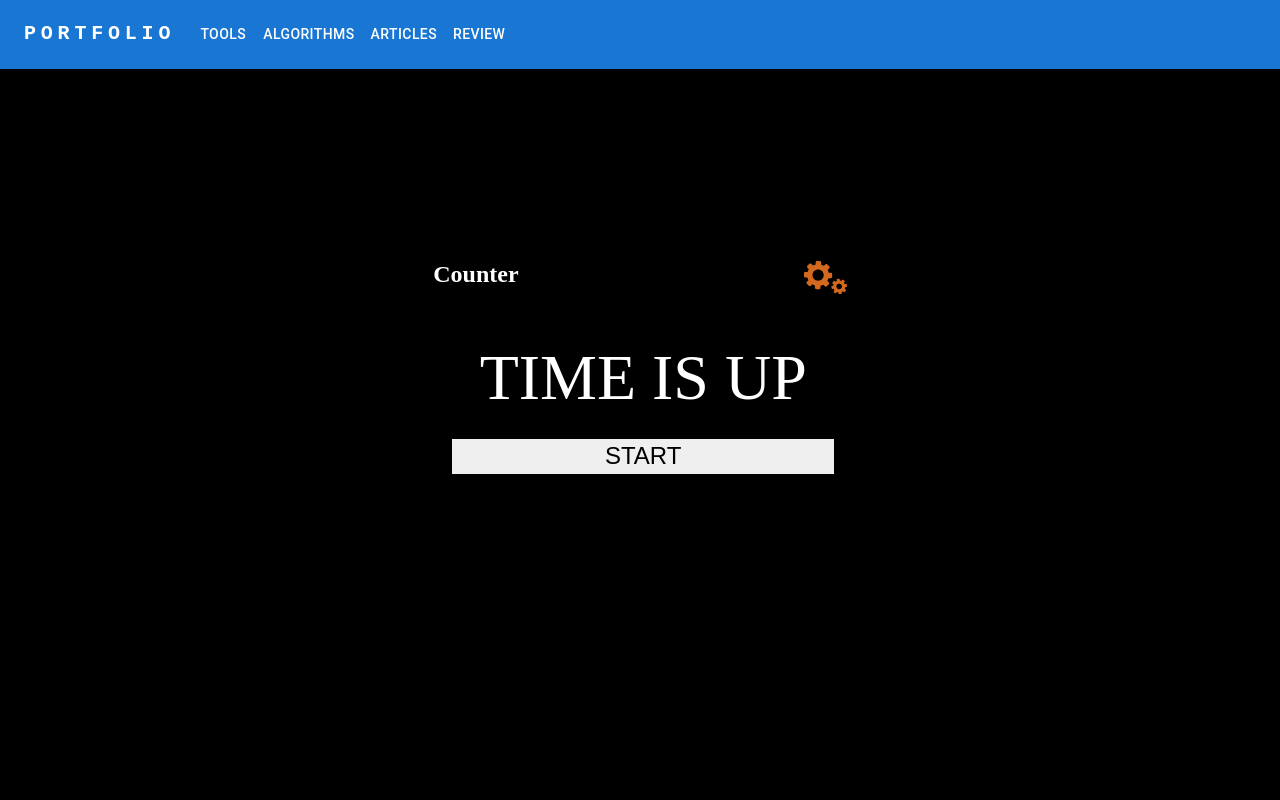
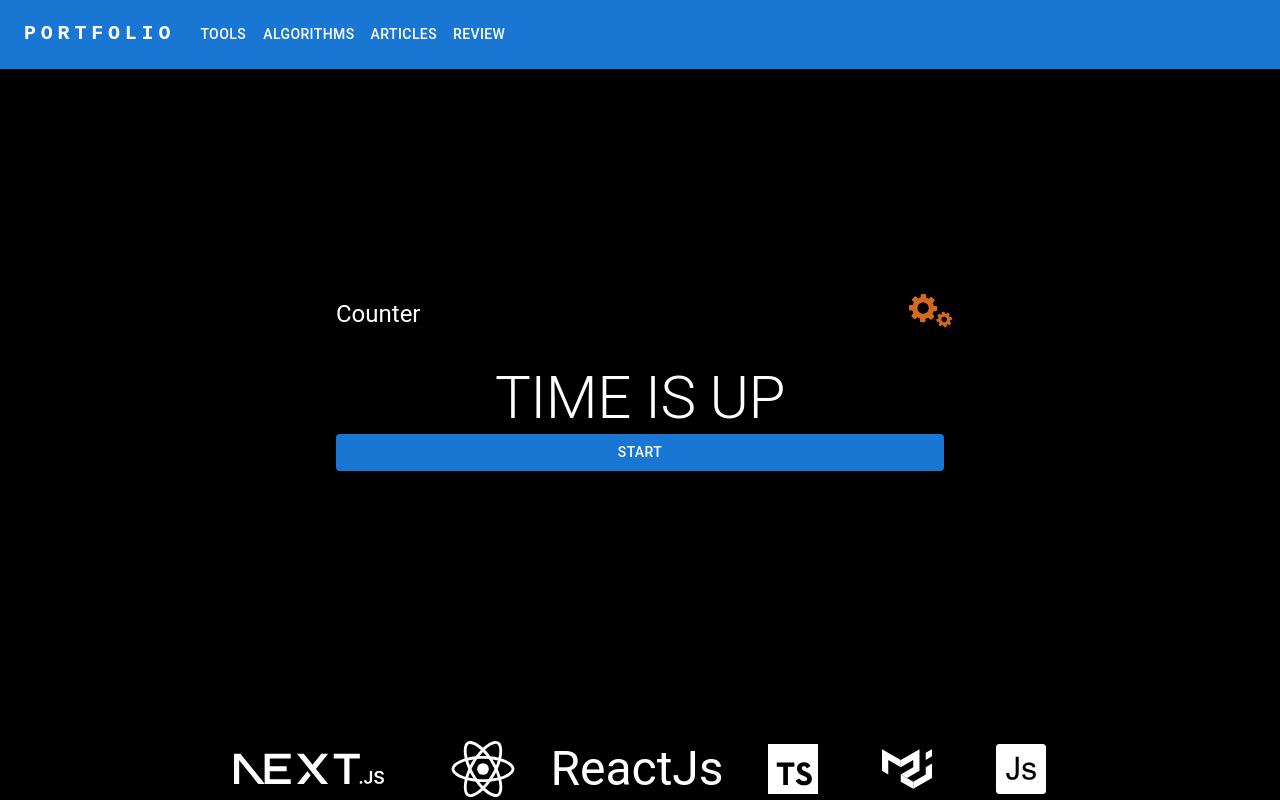
Before and after one commit to carlosharo/portfolio, a Next.js app: page /tools in a window 1280 px wide. Shown: the top 800 px of the page. Built offline with nearby package versions, Linux system fonts and the light colour scheme.

Commit message:
master: counter alyour update'

```diff
--- a/app/_commons/_components/PTCard/index.tsx
+++ b/app/_commons/_components/PTCard/index.tsx
@@ -1,17 +1,25 @@
-import { Card, SxProps, Theme } from "@mui/material";
+import { Card, CardContent, SxProps, Theme } from "@mui/material";
 import { ReactNode } from "react";
 
-interface PTCard {
+interface PTCardProps {
     children: ReactNode;
     sx?: SxProps<Theme> | undefined;
 }
 
-export const PTCard = ({ children, sx }: PTCard) => {
+export const PTCard = ({ children, sx }: PTCardProps) => {
     return (
         <Card
-            sx={{ bgcolor: '#000', color: '#fff', ...sx }}
+            sx={{ minWidth: { xs: 200, md: 400 }, bgcolor: 'transparent', color: '#fff', ...sx }}
         >
             {children}
         </Card>
     );
 }
+
+export const PTCardContent = ({ children, sx }: PTCardProps) => {
+    return (
+        <CardContent sx={{ display: 'flex', flexDirection: 'column', alignItems: 'center', ...sx}}>
+        {children}
+    </CardContent>
+    );
+}
--- a/app/_commons/_components/PTGrid/index.tsx
+++ b/app/_commons/_components/PTGrid/index.tsx
@@ -8,14 +8,11 @@ interface PTBoxProps {
 export const PTGrid = ({ children }: PTBoxProps) => {
     return <Grid
         container
-        columns={{ xs: 6, md: 12 }}
         rowGap={{ xs: 4 }}
         py={{ xs: 2, md: 4, lg: 6 }}
         direction={{ xs: 'column', md: 'row' }}
         alignItems={{ xs: 'center' }}
     >
-        <Grid md={2} />
         {children}
-        <Grid md={2} />
     </Grid>
 }
--- a/app/layout.tsx
+++ b/app/layout.tsx
@@ -3,6 +3,8 @@ import { FooterLayout } from "./_layout/Footer";
 import { HeaderLayout } from "./_layout/Header";
 import "./globals.css";
 import { PTContainer } from "./_commons/_components/PTContainer";
+import { PTGrid } from "./_commons/_components";
+import { Grid } from "@mui/material";
 
 export const metadata: Metadata = {
   title: "Portfolio",
@@ -19,7 +21,13 @@ export default function RootLayout({
       <body>
         <HeaderLayout />
         <PTContainer>
-          {children}
+          <PTGrid>
+            <Grid xs={1} />
+            <Grid xs={10} >
+              {children}
+            </Grid>
+            <Grid xs={1} />
+          </PTGrid>
         </PTContainer>
         <FooterLayout />
       </body>
--- a/app/page.tsx
+++ b/app/page.tsx
@@ -3,7 +3,6 @@ import { PTImage, PTGrid, PTCard } from './_commons/_components';
 
 export default function Home() {
   return (
-    <Box >
       <PTGrid>
         <Grid md={6}>
           <PTCard>
@@ -20,11 +19,10 @@ export default function Home() {
         </Grid>
         <Grid md={1} />
         <Grid md={2}>
-          <Card sx={{ maxWidth: 150, backgroundColor: 'transparent' }} >
+          <PTCard sx={{ maxWidth: 200, minWidth: 200, backgroundColor: 'transparent' }} >
             <PTImage src='./me.jpeg' alt='avatar' style={{ borderRadius: '50%' }} />
-          </Card>
+          </PTCard>
         </Grid>
       </PTGrid>
-    </Box>
   );
 }
--- a/app/tools/components/countdownRedux.tsx
+++ b/app/tools/components/countdown/countdownRedux.tsx
@@ -1,11 +1,11 @@
 'use client'
 import { useEffect, useReducer, useCallback } from "react";
-import styles from "../../page.module.css";
-import { getTime, getFormat } from '../../_utils';
-import { SettingsIcon } from '../../_commons/_icons';
-import { ActionPayload, countdownReducer, CountdownType, initialState } from '../../_reducers'
+import { getTime, getFormat } from '../../../_utils';
+import { SettingsIcon } from '../../../_commons/_icons';
+import { ActionPayload, countdownReducer, CountdownType, initialState } from '../../../_reducers'
 import { Settings } from "./settings";
-import { Box } from "@mui/material";
+import { PTCard, PTCardContent } from "@/app/_commons/_components";
+import { Button, CardActions, CardContent, CardHeader, Grid, Typography } from "@mui/material";
 
 export const CountdownRedux = () => {
     const [state, dispatch] = useReducer(countdownReducer, initialState);
@@ -59,34 +59,25 @@ export const CountdownRedux = () => {
     }, [counter, isRunning]);
 
     return (
-        <Box sx={{color: 'white'}}>
-            <div className={styles.countdown_header}>
-                <h2>Counter</h2>
-                <SettingsIcon onClick={toggleSettings} />
-            </div>
-            <div className={styles.card}>
-                <div
-                    key='countdown'
-                    className={+currentMinutes <= 0 && +currentSeconds <= 0 ? '' : +currentMinutes < 15 ? styles.alert : +currentMinutes < 20 ? styles.warning : ''}
+        <>
+            <PTCard>
+                <CardHeader
+                    title='Counter'
+                    action={<SettingsIcon onClick={toggleSettings} />}
                 >
-                    <div
-                        key='countdow-time'
-                        className={styles.countdown}
-                    >
+                </CardHeader>
+                <PTCardContent>
+                    <Typography sx={{ typography: { xs: 'h5', md: 'h2' } }}>
                         {isRunning ? getFormat(currentMinutes, currentSeconds) : 'TIME IS UP'}
-                    </div>
-                    <button
-                        className={styles.startbutton}
-                        onClick={handleStart}
-                    >
+                    </Typography>
+                    <Button variant="contained" fullWidth onClick={handleStart}>
                         {buttonText}
-                    </button>
-                </div>
-                {
-                    showSettings && <Settings minutes={minutes} seconds={seconds} handleTime={handleTime} />
-                }
-            </div>
-        </Box>
-
+                    </Button>
+                </PTCardContent>
+                {showSettings && <CardActions>
+                    <Settings minutes={minutes} seconds={seconds} handleTime={handleTime} />
+                </CardActions>}
+            </PTCard>
+        </>
     );
 }
--- /dev/null
+++ b/app/tools/components/countdown/settings.tsx
@@ -0,0 +1,41 @@
+import { PTGrid } from '@/app/_commons/_components';
+import { CountdownType, ActionPayload } from '../../../_reducers/countdownReducer';
+import { memo } from "react";
+import { Grid, Typography } from '@mui/material';
+
+interface SettingsProps {
+    minutes: number;
+    seconds: number;
+    handleTime: (type: CountdownType, payload: ActionPayload) => void;
+}
+// eslint-disable-next-line react/display-name
+export const Settings = memo(({ minutes, seconds, handleTime }: SettingsProps) => {
+
+    return (
+        <>
+            <Grid xs={6} sx={{ display: 'flex', justifyContent: 'space-around' }}>
+                <Typography sx={{ typography: { sx: 'h3', md: 'h5' } }}>Minutes</Typography>
+                <input
+                    min={0}
+                    max={59}
+                    name="minutes" type="number"
+                    value={minutes}
+                    onChange={(e) => handleTime(CountdownType.UPDATE_MINUTES, { minutes: parseInt(e.target.value) })}
+                >
+                </input>
+            </Grid>
+            <Grid xs={6} sx={{ display: 'flex', justifyContent: 'space-around' }}>
+                <Typography sx={{ typography: { sx: 'h3', md: 'h5' } }}>Seconds</Typography>
+                <input
+                    min={0}
+                    max={59}
+                    name="seconds"
+                    type="number"
+                    value={seconds}
+                    onChange={(e) => handleTime(CountdownType.UPDATE_SECONDS, { seconds: parseInt(e.target.value) })}
+                >
+                </input>
+            </Grid>
+        </>
+    );
+})
--- a/app/tools/components/settings.tsx
+++ /dev/null
@@ -1,38 +0,0 @@
-import styles from "../../page.module.css";
-import { CountdownType, ActionPayload } from '../../_reducers/countdownReducer';
-import { memo } from "react";
-
-interface SettingsProps {
-    minutes: number;
-    seconds: number;
-    handleTime: (type: CountdownType, payload: ActionPayload) => void;
-}
- // eslint-disable-next-line react/display-name
-export const Settings = memo(({ minutes, seconds, handleTime }: SettingsProps) => {
-
-    return (
-        <div className={styles.countdown_controls}>
-            <label htmlFor="minutes">Minutes</label>
-            <input
-                min={0}
-                max={59}
-                className={styles.countdow_input}
-                name="minutes" type="number"
-                value={minutes}
-                onChange={(e) => handleTime(CountdownType.UPDATE_MINUTES, { minutes: parseInt(e.target.value) })}
-            >
-            </input>
-            <label htmlFor="seconds">Seconds</label>
-            <input
-                min={0}
-                max={59}
-                className={styles.countdow_input}
-                name="seconds"
-                type="number"
-                value={seconds}
-                onChange={(e) => handleTime(CountdownType.UPDATE_SECONDS, { seconds: parseInt(e.target.value) })}
-            >
-            </input>
-        </div>
-    );
-})
--- a/app/tools/page.tsx
+++ b/app/tools/page.tsx
@@ -1,10 +1,15 @@
-import { PTContainer } from '../_commons/_components';
-import { CountdownRedux } from './components/countdownRedux';
+import { Box, Grid } from '@mui/material';
+import { PTGrid } from '../_commons/_components';
+import { CountdownRedux } from './components/countdown/countdownRedux';
 
 export default function About() {
     return (
-        <PTContainer>
-            <CountdownRedux />
-        </PTContainer>
-    );
+        <PTGrid>
+            <Grid xs={2} />
+            <Grid xs={8}>
+                <CountdownRedux />
+            </Grid>
+            <Grid xs={2} />
+        </PTGrid>
+    )
 }
```
Also changed, not shown: app/tools/components/countdown/countdown.tsx (renamed from app/tools/components/countdown.tsx, +5 -11 lines).
